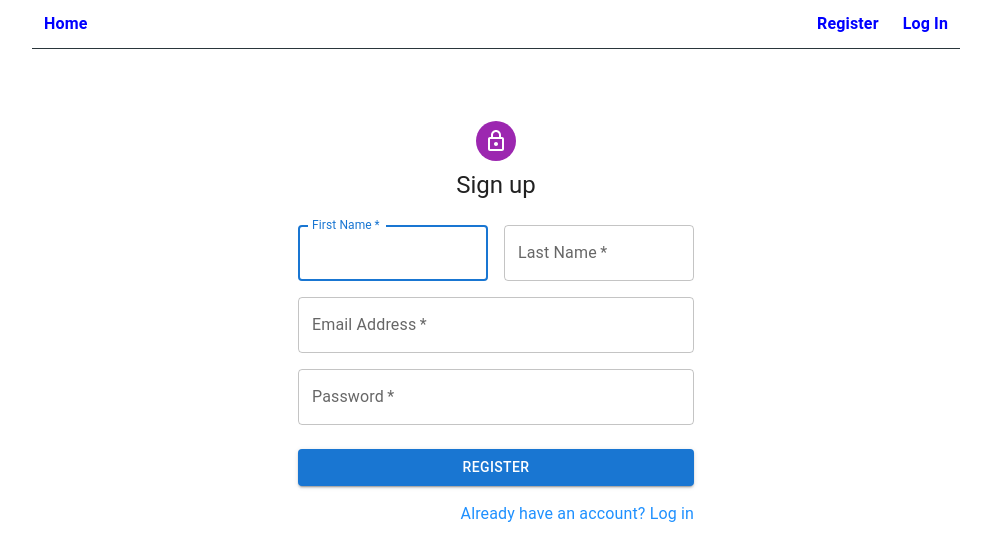
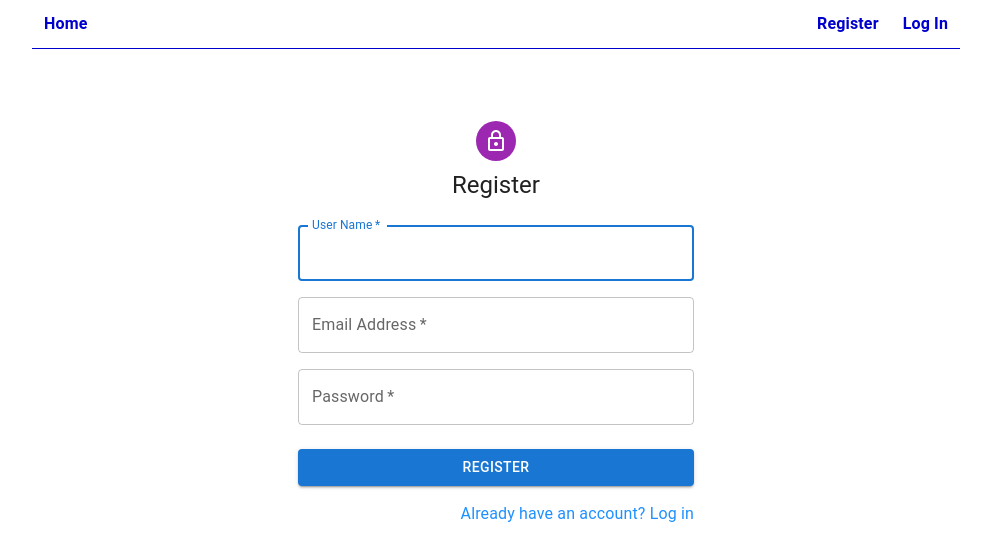
Before and after one commit to Dmytro-Lys/goit-react-hw-08-phonebook, a React (Create React App) app: page /goit-react-hw-08-phonebook/register in a window 1280 px wide. Shown: the top 560 px of the page, without its empty margins (144-1135 px from the left). Built offline with nearby package versions, Linux system fonts and the light colour scheme.

Commit message:
mui contactForm

```diff
--- a/src/components/AppBar/AppBar.module.css
+++ b/src/components/AppBar/AppBar.module.css
@@ -3,5 +3,5 @@
   justify-content: space-between;
   align-items: center;
   margin-bottom: 16px;
-  border-bottom: 1px solid #2a363b;
+  border-bottom: 1px solid mediumblue;
 }
--- a/src/components/AuthNav/AuthNav.module.css
+++ b/src/components/AuthNav/AuthNav.module.css
@@ -4,11 +4,10 @@
   border-radius: 4px;
   padding: 12px;
   font-weight: 700;
-  color: blue;
+  color: mediumblue;
 }
 
 .link:active,
 .link:hover {
-  color: yellow;
-  background-color: blue;
+  color: blue;
 }
--- a/src/components/ContactForm/ContactForm.jsx
+++ b/src/components/ContactForm/ContactForm.jsx
@@ -1,10 +1,21 @@
+
 import { useState } from 'react';
-import css from './ContactForm.module.css';
+// import css from './ContactForm.module.css';
 import {useSelector, useDispatch } from "react-redux";
 import { addContact } from 'redux/contacts/operations';
 import { selectContacts } from 'redux/contacts/selectors';
 import Notiflix from 'notiflix';
 import 'notiflix/src/notiflix.css';
+
+import Button from '@mui/material/Button';
+import CssBaseline from '@mui/material/CssBaseline';
+import TextField from '@mui/material/TextField';
+import Box from '@mui/material/Box';
+import Typography from '@mui/material/Typography';
+import Container from '@mui/material/Container';
+import { createTheme, ThemeProvider } from '@mui/material/styles';
+
+const defaultTheme = createTheme();
 
 export const ContactForm = () => {
   const [name, setName] = useState("");
@@ -29,45 +40,71 @@ export const ContactForm = () => {
 
   const findContact = name => contacts.find(contact => contact.name.toLowerCase() === name.toLowerCase())
 
-  const handleSubmit = e => {
-    e.preventDefault()
+  const handleSubmit = (event) => {
+    event.preventDefault();
+    if (!name || !number) return Notiflix.Notify.failure(`Fill in all fields`);
     if (findContact(name)) return Notiflix.Notify.failure(`${name} is already in contacts`);
-    dispatch(addContact({
+    dispatch(
+      addContact({
       name,
       number
     }));
-    reset();
-  }
+    reset()
+
+   };
+
 
   return (
-          <form onSubmit={handleSubmit} className={css["contact-form"]}>
-            <label className={css["contact-label"]}>
-              Name
-              <input
-                type="text"
+      <ThemeProvider theme={defaultTheme}>
+      <Container component="main" maxWidth="xs">
+        <CssBaseline />
+        <Box
+          sx={{
+            display: 'flex',
+            flexDirection: 'column',
+            alignItems: 'center',
+          }}
+        >
+
+          <Typography component="h1" variant="h5" >
+            Add contact
+          </Typography>
+          <Box component="form" onChange={handleChange} onSubmit={handleSubmit} sx={{ mt: 1 }}>
+            <TextField
+              margin="normal"
+              required
+              fullWidth
+              id="name"
+              label="Name"
               name="name"
               pattern="^[a-zA-Zа-яіїєА-ЯІЇЄ]+(([' \-][a-zA-Zа-яіїєА-ЯІЇЄ ])?[a-zA-Zа-яіїєА-ЯІЇЄ]*)*$"
-                title="Name may contain only letters, apostrophe, dash and spaces. For example Adrian, Jacob Mercer, Charles de Batz de Castelmore d'Artagnan"
+              value={name}
+              autoComplete="name"
+              autoFocus
+            />
+            <TextField
+              margin="normal"
               required
-                value={name}
-                onChange={handleChange}
-                className={css["contact-input"]}
-              />
-            </label>
-            <label className={css["contact-label"]}>
-              Number
-              <input
-                type="tel"
+              fullWidth
               name="number"
               pattern="\+?\d{1,4}?[\-.\s]?\(?\d{1,3}?\)?[\-.\s]?\d{1,4}[\-.\s]?\d{1,4}[\-.\s]?\d{1,9}"
-                title="Phone number must be digits and can contain spaces, dashes, parentheses and can start with +"
-                required
               value={number}
-                onChange={handleChange}
-                className={css["contact-input"]}
+              label="Number"
+              type="tel"
+              id="number"
+              autoComplete="number"
             />
-            </label>
-            <button type="submit" className={css["contact-btn"]}>Add contact</button>
-          </form>
+            <Button
+              type="submit"
+              fullWidth
+              variant="contained"
+              sx={{ mt: 3, mb: 2 }}
+            >
+              Add contact
+            </Button>
+          </Box>
+        </Box>
+      </Container>
+    </ThemeProvider>
         )
 }
--- a/src/components/Navigation/Navigation.module.css
+++ b/src/components/Navigation/Navigation.module.css
@@ -4,11 +4,10 @@
   border-radius: 4px;
   padding: 12px;
   font-weight: 700;
-  color: blue;
+  color: mediumblue;
 }
 
 .link:active,
 .link:hover {
-  color: yellow;
-  background-color: blue;
+  color: blue;
 }
--- a/src/components/SignIn/SignIn.js
+++ b/src/components/SignIn/SignIn.js
@@ -1,3 +1,5 @@
+import Notiflix from 'notiflix';
+import 'notiflix/src/notiflix.css';
 import { useDispatch } from 'react-redux';
 import { logIn } from '../../redux/auth/operations';
 import * as React from 'react';
@@ -24,6 +26,9 @@ export default function SignIn() {
   const handleSubmit = (event) => {
     event.preventDefault();
     const data = new FormData(event.currentTarget);
+    const  email = data.get('email').trim()
+    const  password = data.get('password').trim()
+    if (!email||!password) return Notiflix.Notify.failure(`Fill in all fields`);
     dispatch(
       logIn({
          email: data.get('email'),
@@ -50,7 +55,7 @@ export default function SignIn() {
           <Typography component="h1" variant="h5">
             Log in
           </Typography>
-          <Box component="form" onSubmit={handleSubmit} noValidate sx={{ mt: 1 }}>
+          <Box component="form" onSubmit={handleSubmit} sx={{ mt: 1 }}>
             <TextField
               margin="normal"
               required
--- a/src/components/SignUp/SignUp.js
+++ b/src/components/SignUp/SignUp.js
@@ -1,3 +1,5 @@
+import Notiflix from 'notiflix';
+import 'notiflix/src/notiflix.css';
 import { useDispatch } from 'react-redux';
 import { register } from '../../redux/auth/operations';
 import * as React from 'react';
@@ -19,23 +21,30 @@ const defaultTheme = createTheme();
 export default function SignUp() {
   const dispatch = useDispatch();
 
+
   const handleSubmit = (event) => {
     event.preventDefault();
     const data = new FormData(event.currentTarget);
+    const  name = data.get('userName').trim()
+    const  email = data.get('email').trim()
+    const  password = data.get('password').trim()
+    if (!name||!email||!password) return Notiflix.Notify.failure(`Fill in all fields`);
+
     dispatch(
       register({
-       name: `${data.get('firstName')} ${data.get('lastName')}`,
-       email: data.get('email'),
-       password: data.get('password'),
+       name,
+       email,
+       password
       })
     );
 
     // console.log({
-    //   name: `${data.get('firstName')} ${data.get('lastName')}`,
-    //   email: data.get('email'),
-    //   password: data.get('password'),
+    //   name,
+    //   email,
+    //   password
 
     // });
+
   };
 
   return (
@@ -54,29 +63,19 @@ export default function SignUp() {
             <LockOutlinedIcon />
           </Avatar>
           <Typography component="h1" variant="h5">
-            Sign up
+            Register
           </Typography>
-          <Box component="form" noValidate onSubmit={handleSubmit} sx={{ mt: 3 }}>
+          <Box component="form"  onSubmit={handleSubmit} sx={{ mt: 3 }}>
             <Grid container spacing={2}>
-              <Grid item xs={12} sm={6}>
+              <Grid item xs={12} >
                 <TextField
                   autoComplete="given-name"
-                  name="firstName"
+                  name="userName"
                   required
                   fullWidth
-                  id="firstName"
-                  label="First Name"
+                  id="userName"
+                  label="User Name"
                   autoFocus
-                />
-              </Grid>
-              <Grid item xs={12} sm={6}>
-                <TextField
-                  required
-                  fullWidth
-                  id="lastName"
-                  label="Last Name"
-                  name="lastName"
-                  autoComplete="family-name"
                 />
               </Grid>
               <Grid item xs={12}>
--- a/src/components/UserMenu/UserMenu.jsx
+++ b/src/components/UserMenu/UserMenu.jsx
@@ -13,7 +13,6 @@ export const UserMenu = () => {
     <div className={css.wrapper}>
       <p className={css.username}>{user.email}</p>
       <Button variant="contained"
-        // sx={{ mt: 1, mb: 1 }}
         type="button"
         onClick={() => dispatch(logOut())}>
         <Logout/>
--- a/src/pages/Contacts.module.css
+++ b/src/pages/Contacts.module.css
@@ -5,4 +5,7 @@
 .title {
   padding-top: 20px;
   padding-bottom: 20px;
+  display: flex;
+  justify-content: center;
+  color: darkblue;
 }
```
Lines whose indentation alone changed are shown as unchanged.
